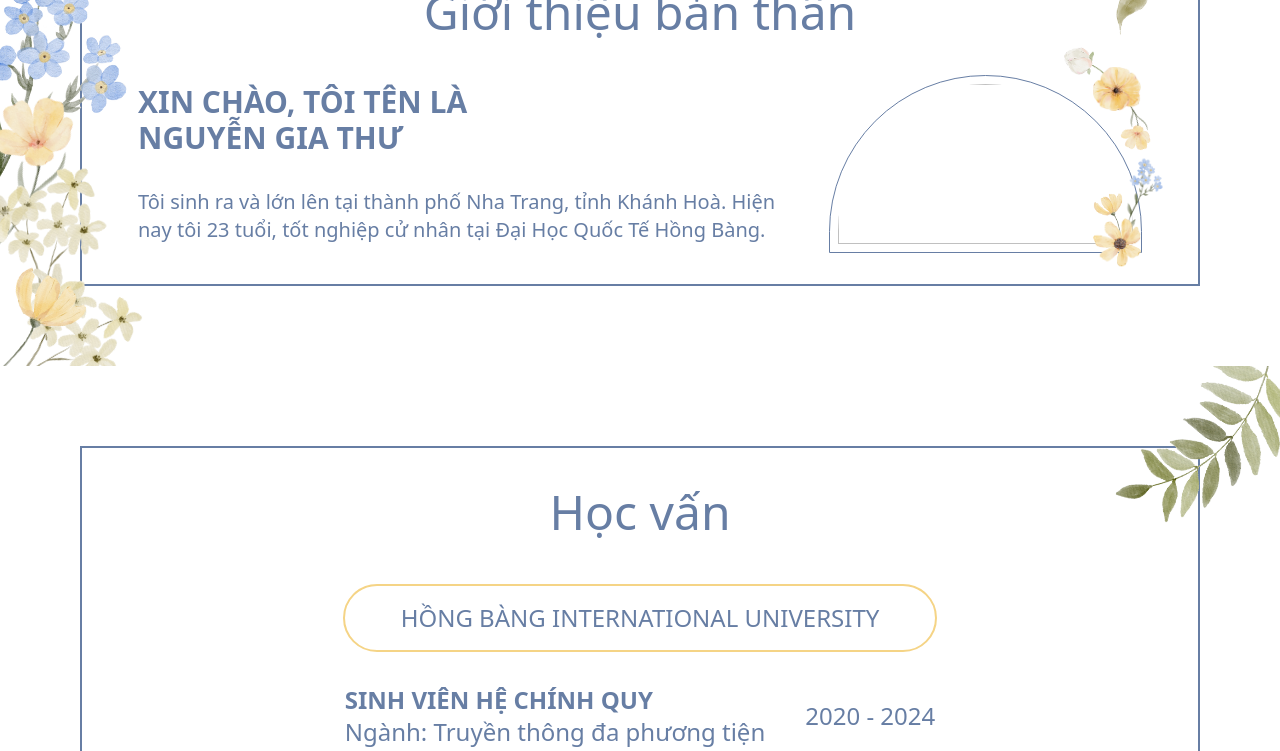
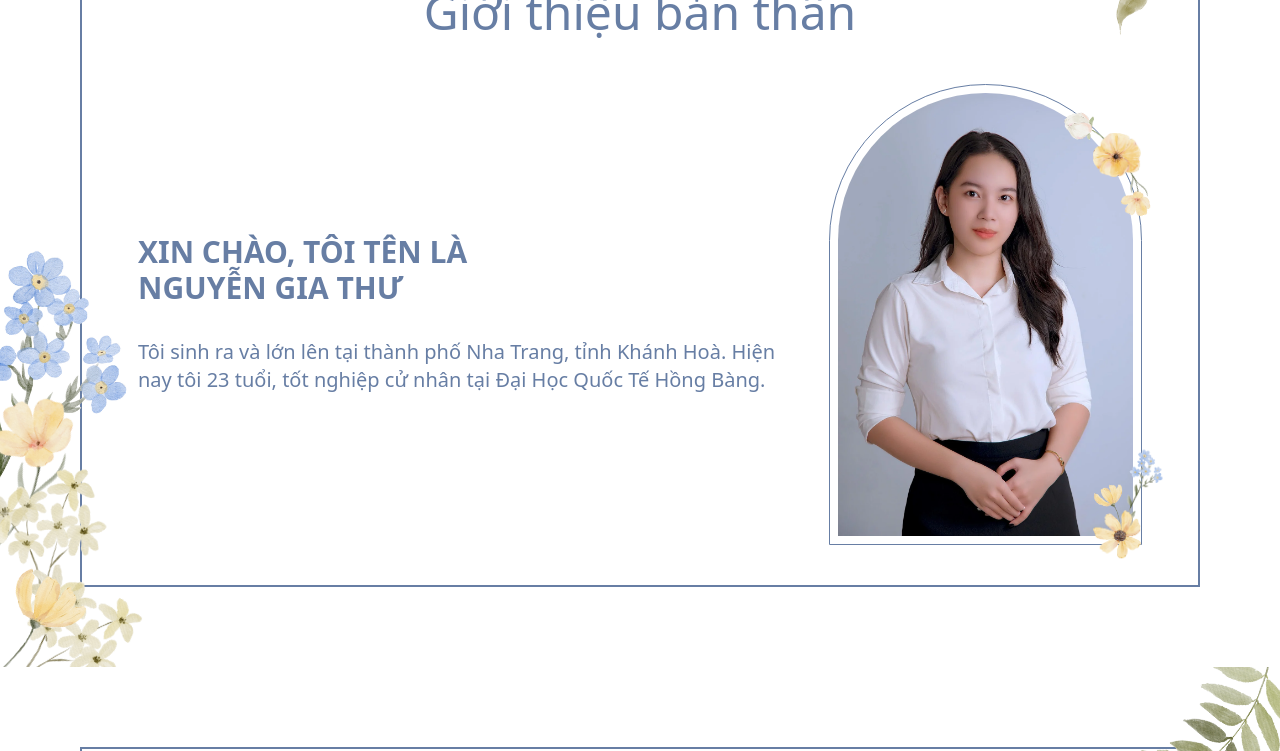
Before and after one commit to nguyengiathu/portfolio, a plain HTML site: page index.html in a window 1280 px wide. Shown: the part 934-1685 px from the top of the page. Drawn offline with nearby package versions, Linux system fonts and the light colour scheme.

Commit message:
add avatar

```diff
--- a/index.html
+++ b/index.html
@@ -227,10 +227,7 @@
             class="w-12 absolute bottom-0 right-0 -rotate-[0deg] -translate-x-[0%] translate-y-[30%]"
           />
           <div class="rounded-t-full overflow-hidden">
-            <img
-              class="w-full"
-              src="animate__animated animate__fadeInUp/images/avatar.jpg"
-            />
+            <img class="w-full" src="assets/images/avatar.jpg" />
           </div>
         </div>
         <div
```
